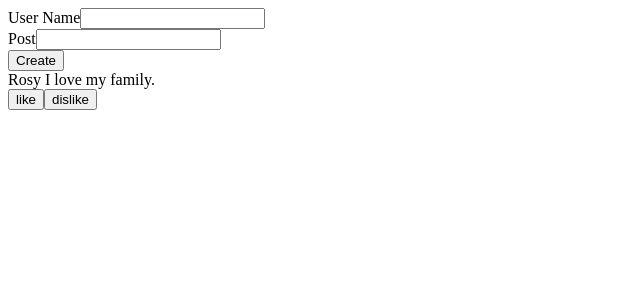
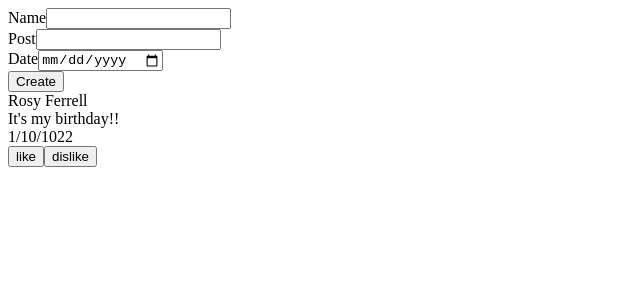
Before and after one commit to Rosy24dr/SocialFeedProject, a React (Create React App) app: page / in a window 1280 px wide. Shown: the top 300 px of the page, without its empty margins (0-640 px from the left). Built offline with nearby package versions, Linux system fonts and the light colour scheme.

Commit message:
Added the data property and added the date-fns package to try and format the date.

```diff
--- a/package.json
+++ b/package.json
@@ -6,6 +6,7 @@
     "@testing-library/jest-dom": "^5.16.4",
     "@testing-library/react": "^13.1.1",
     "@testing-library/user-event": "^13.5.0",
+    "date-fns": "^2.28.0",
     "react": "^18.0.0",
     "react-dom": "^18.0.0",
     "react-scripts": "5.0.1",
--- a/src/App.jsx
+++ b/src/App.jsx
@@ -1,10 +1,12 @@
 import React, { useState } from "react";
 import DisplayPosts from "./Components/DisplayPosts/DisplayPosts";
 import CreatePost from "./Components/CreatePost/CreatePost";
+import Post from "./Components/Post/Post";
+
 
 function App() {
   const [posts, setPosts] = useState([
-    { name: "Rosy", post: "I love my family." },
+    { name: "Rosy Ferrell", post: "It's my birthday!!", date: "1/10/1022" },
   ]);
 
   function addNewPost(entry) {
@@ -15,6 +17,7 @@ function App() {
     <div>
       <CreatePost createNewPost={addNewPost} />
       <DisplayPosts displayPost={posts} />
+      <Post post={posts} />
     </div>
   );
 }
--- a/src/Components/CreatePost/CreatePost.jsx
+++ b/src/Components/CreatePost/CreatePost.jsx
@@ -3,12 +3,14 @@ import React, { useState } from "react";
 const CreatePost = (props) => {
   const [name, setName] = useState("");
   const [post, setPost] = useState("");
+  const [date, setDate] = useState("");
 
   function handleSubmit(event) {
     event.preventDefault();
     let newEntry = {
       name: name,
       post: post,
+      date: date,
     };
     console.log(newEntry);
     props.createNewPost(newEntry);
@@ -16,7 +18,7 @@ const CreatePost = (props) => {
   return (
     <form onSubmit={handleSubmit}>
       <div>
-        <label>User Name</label>
+        <label>Name</label>
         <input
           type="name"
           value={name}
@@ -31,6 +33,14 @@ const CreatePost = (props) => {
           onChange={(event) => setPost(event.target.value)}
         />
       </div>
+      <div>
+        <label>Date</label>
+        <input
+          type="date"
+          value={date}
+          onChange={(event) => setDate(event.target.value)}
+        />
+      </div>
       <button>Create</button>
     </form>
   );
--- a/src/Components/DisplayPosts/DisplayPosts.jsx
+++ b/src/Components/DisplayPosts/DisplayPosts.jsx
@@ -1,18 +1,13 @@
 import React from "react";
 
 const DisplayPosts = (props) => {
-  let singlePost = props.displayPost.map((post) => {
-    return (
-      <div>
-        <div>
-          {post.name} {post.post}
-        </div>
-        <button>like</button>
-        <button>dislike</button>
-      </div>
-    );
-  });
-  return <div>{singlePost}</div>;
+  return (
+    <div>
+      <div>{props.name}</div>
+      <div>{props.post}</div>
+      <div>{props.date}</div>
+    </div>
+  );
 };
 
 export default DisplayPosts;
--- /dev/null
+++ b/src/Components/Post/Post.jsx
@@ -0,0 +1,19 @@
+import React from "react";
+import { format } from "date-fns";
+
+const Post = (props) => {
+  let singlePost = props.post.map((post) => {
+    return (
+      <div>
+        <div>{post.name}</div>
+        <div>{post.post}</div>
+        <div>{post.date}</div>
+        <button>like</button>
+        <button>dislike</button>
+      </div>
+    );
+  });
+  return <div>{singlePost}</div>;
+};
+
+export default Post;
```
Also changed, not shown: 1 other file (tests, documents, lock files or other folders).
